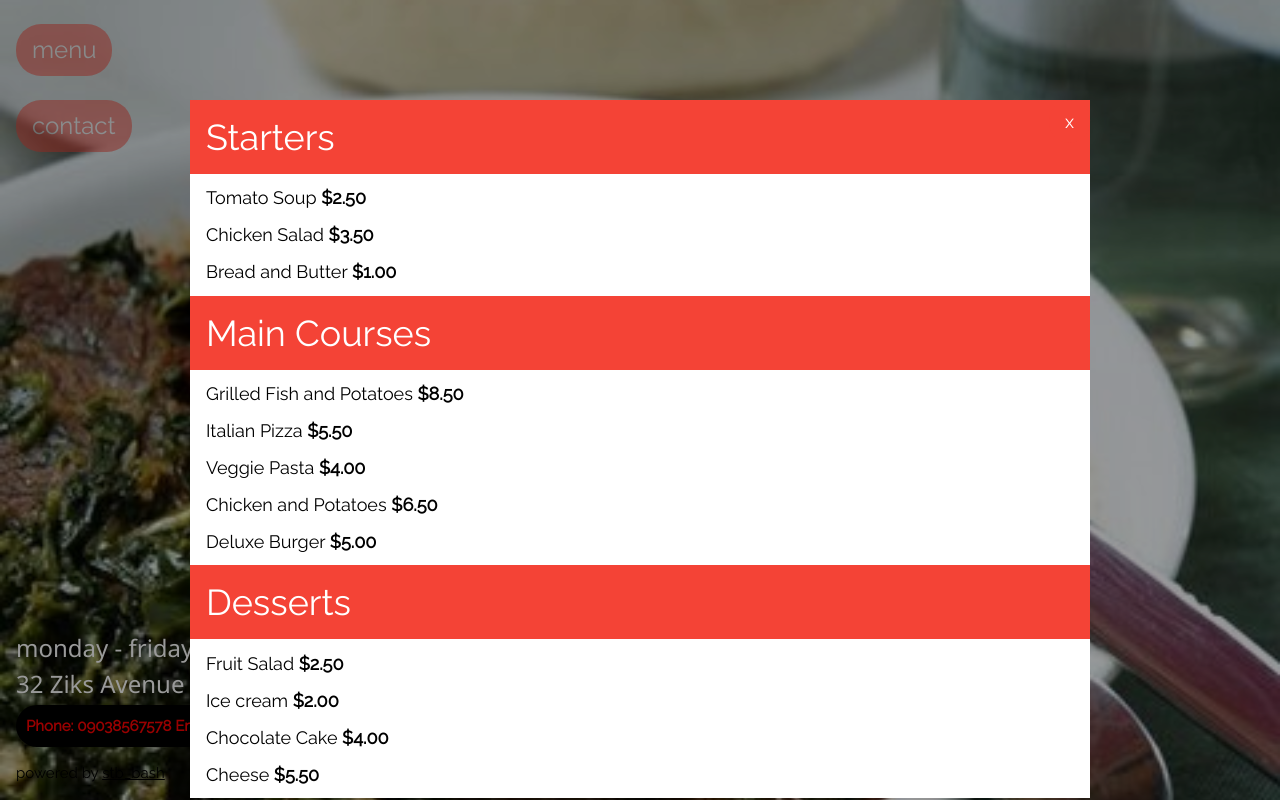
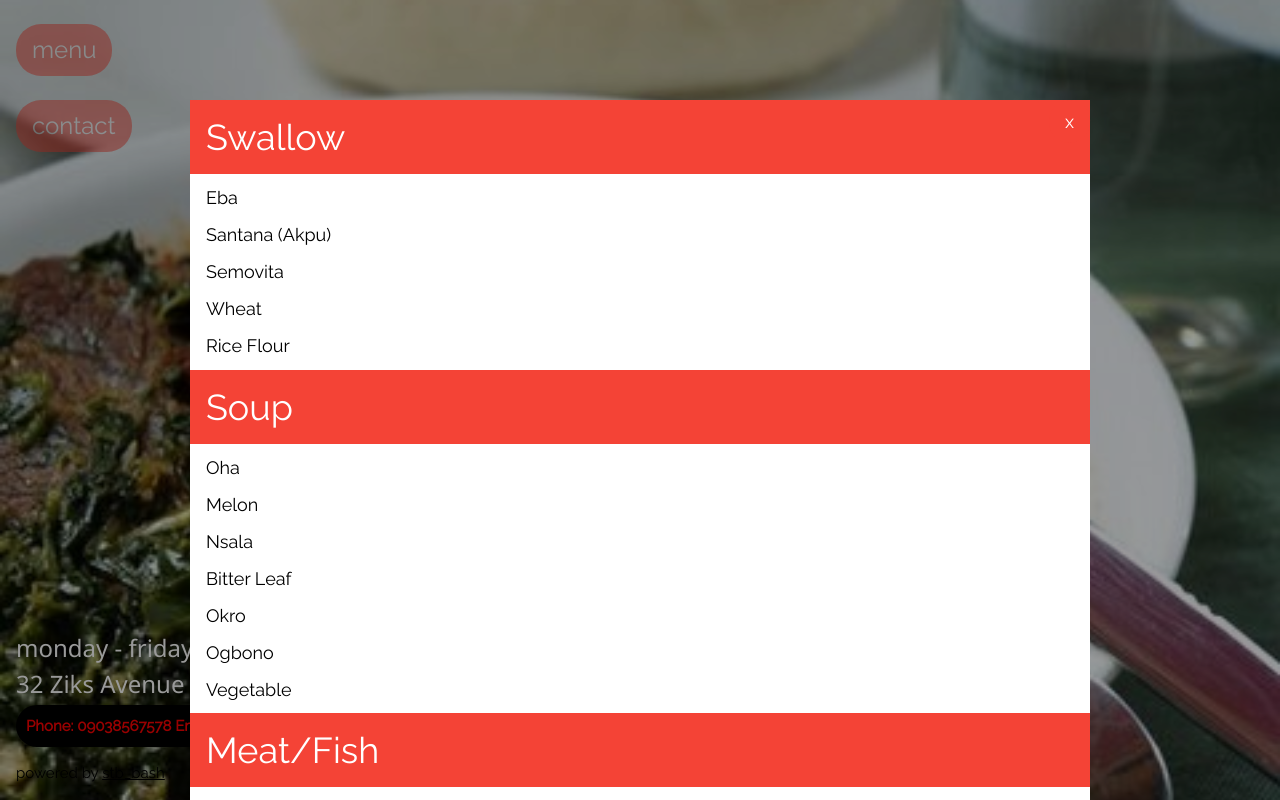
Before and after one commit to ebyskitchen/ebyskitchen.github.io, a plain HTML site: page index.html in a window 1280 px wide. Both pictures are taken after a click on the button "menu". Drawn offline with nearby package versions, Linux system fonts and the light colour scheme.

Commit message:
initial commit

```diff
--- a/index.html
+++ b/index.html
@@ -80,34 +80,51 @@ a:hover {
 
 <!-- Menu Modal -->
 <div id="menu" class="w3-modal">
+
   <div class="w3-modal-content w3-animate-zoom">
     <div class="w3-container w3-red w3-display-container">
       <span onclick="document.getElementById('menu').style.display='none'" class="w3-button w3-display-topright w3-large">x</span>
-      <h1>Starters</h1>
+      <h1>Swallow</h1>
     </div>
     <div class="w3-container">
-      <h5>Tomato Soup <b>$2.50</b></h5>
-      <h5>Chicken Salad <b>$3.50</b></h5>
-      <h5>Bread and Butter <b>$1.00</b></h5>
+      <h5>Eba </h5>
+      <h5>Santana (Akpu) </h5>
+      <h5>Semovita </h5>
+      <h5>Wheat </h5>
+      <h5>Rice Flour </h5>
     </div>
     <div class="w3-container w3-red">
-      <h1>Main Courses</h1>
+      <h1>Soup</h1>
     </div>
     <div class="w3-container">
-      <h5>Grilled Fish and Potatoes <b>$8.50</b></h5>
-      <h5>Italian Pizza <b>$5.50</b></h5>
-      <h5>Veggie Pasta <b>$4.00</b></h5>
-      <h5>Chicken and Potatoes <b>$6.50</b></h5>
-      <h5>Deluxe Burger <b>$5.00</b></h5>
+      <h5>Oha  </h5>
+      <h5>Melon </h5>
+      <h5>Nsala </h5>
+      <h5>Bitter Leaf </h5>
+      <h5>Okro </h5>
+      <h5>Ogbono </h5>
+      <h5>Vegetable </h5>
     </div>
     <div class="w3-container w3-red">
-      <h1>Desserts</h1>
+      <h1>Meat/Fish</h1>
     </div>
     <div class="w3-container">
-      <h5>Fruit Salad <b>$2.50</b></h5>
-      <h5>Ice cream <b>$2.00</b></h5>
-      <h5>Chocolate Cake <b>$4.00</b></h5>
-      <h5>Cheese <b>$5.50</b></h5>
+      <h5>Fried Steak (Beef) </h5>
+      <h5>Fried Chicken </h5>
+      <h5>Goat Meat Pepper Soup </h5>
+      <h5>Mangala Fish </h5>
+    </div>
+    <div class="w3-container w3-red">
+      <h1>Drinks</h1>
+    </div>
+    <div class="w3-container">
+      <h5>Wine </h5>
+      <h5>Hot </h5>
+      <h5>Beer </h5>
+      <h5>Energy Drinks </h5>
+      <h5>Soft Drinks </h5>
+      <h5>Juice </h5>
+      <h5>Yoghurt </h5>
     </div>
   </div>
 </div>
```
